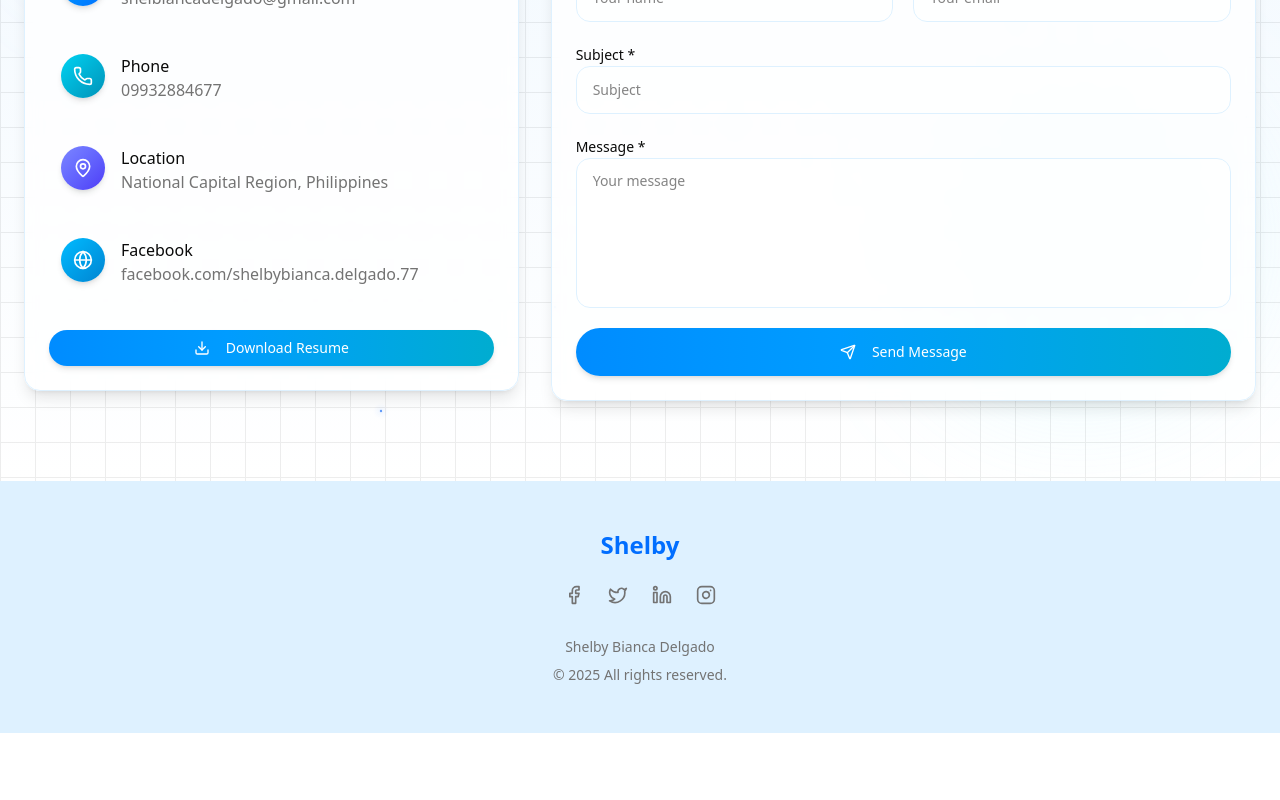
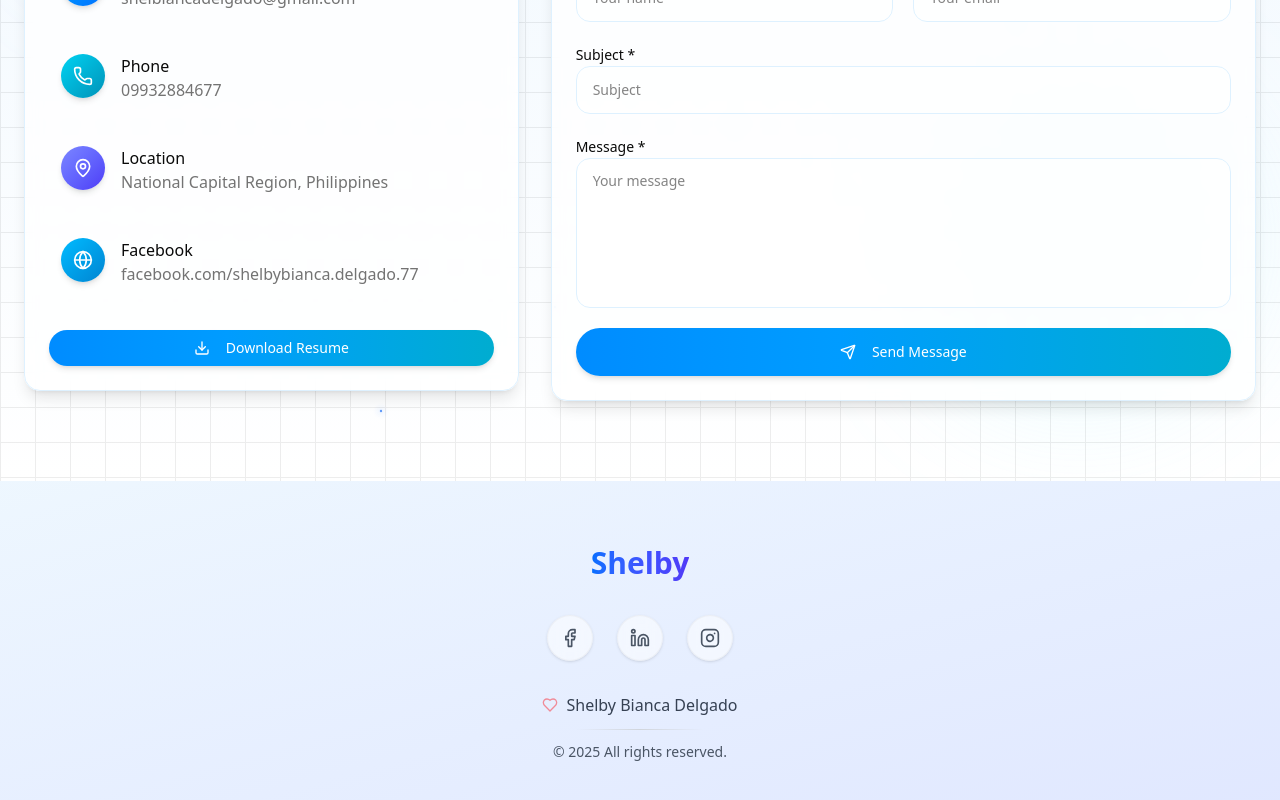
Before and after one commit to Guheil/milabs-portfolio, a Next.js app: page / in a window 1280 px wide. Shown: the part 7124-7924 px from the top of the page. Before the commit the page ends 7857 px from the top, so only its background shows below. Built offline with nearby package versions, Linux system fonts and the light colour scheme.

Commit message:
changed links in footer

```diff
--- a/src/components/footer.tsx
+++ b/src/components/footer.tsx
@@ -2,55 +2,63 @@
 
 import React from "react";
 import Link from "next/link";
-import {  TwitterIcon, LinkedinIcon, InstagramIcon, FacebookIcon } from "lucide-react";
+import {LinkedinIcon, InstagramIcon, FacebookIcon, Heart } from "lucide-react";
 
 export const Footer = () => {
   const currentYear = new Date().getFullYear();
 
+  const socialLinks = [
+    { icon: FacebookIcon, label: "Facebook", href: "https://www.facebook.com/shelbybianca.delgado.77" },
+    { icon: LinkedinIcon, label: "LinkedIn", href: "https://www.linkedin.com/in/shelby-bianca-delgado-95935437a/" },
+    { icon: InstagramIcon, label: "Instagram", href: "#" },
+  ];
+
   return (
-    <footer className="bg-blue-100 dark:bg-blue-950 py-12 w-full">
+    <footer className="bg-gradient-to-br from-blue-50 to-indigo-100 dark:from-blue-950 dark:to-indigo-950 py-16 w-full">
       <div className="container mx-auto px-4 md:px-6 max-w-7xl">
-        <div className="flex flex-col items-center">
-          <Link href="#" className="text-2xl font-bold text-blue-600 dark:text-blue-400 mb-6">
+        <div className="flex flex-col items-center space-y-8">
+          {/* Logo/Brand */}
+          <Link
+            href="#"
+            className="group text-3xl font-bold bg-gradient-to-r from-blue-600 to-indigo-600 dark:from-blue-400 dark:to-indigo-400 bg-clip-text text-transparent hover:scale-105 transition-transform duration-300"
+          >
             Shelby
+            <div className="w-0 group-hover:w-full h-0.5 bg-gradient-to-r from-blue-600 to-indigo-600 dark:from-blue-400 dark:to-indigo-400 transition-all duration-300 mx-auto"></div>
           </Link>
 
-          <div className="flex space-x-6 mb-8">
-            <Link
-              href="#"
-              className="text-muted-foreground hover:text-blue-600 dark:hover:text-blue-400 transition-colors"
-            >
-              <FacebookIcon className="w-5 h-5" />
-              <span className="sr-only">Facebook</span>
-            </Link>
-            <Link
-              href="#"
-              className="text-muted-foreground hover:text-blue-600 dark:hover:text-blue-400 transition-colors"
-            >
-              <TwitterIcon className="w-5 h-5" />
-              <span className="sr-only">Twitter</span>
-            </Link>
-            <Link
-              href="#"
-              className="text-muted-foreground hover:text-blue-600 dark:hover:text-blue-400 transition-colors"
-            >
-              <LinkedinIcon className="w-5 h-5" />
-              <span className="sr-only">LinkedIn</span>
-            </Link>
-            <Link
-              href="#"
-              className="text-muted-foreground hover:text-blue-600 dark:hover:text-blue-400 transition-colors"
-            >
-              <InstagramIcon className="w-5 h-5" />
-              <span className="sr-only">Instagram</span>
-            </Link>
+          {/* Social Links */}
+          <div className="flex space-x-6">
+            {socialLinks.map(({ icon: Icon, label, href }) => (
+              <Link
+                key={label}
+                href={href}
+                className="group relative p-3 rounded-full bg-white/50 dark:bg-gray-800/50 backdrop-blur-sm border border-gray-200/50 dark:border-gray-700/50 text-gray-600 dark:text-gray-400 hover:text-white hover:bg-gradient-to-r hover:from-blue-500 hover:to-indigo-500 hover:border-transparent hover:scale-110 transition-all duration-300 shadow-sm hover:shadow-lg"
+                aria-label={label}
+              >
+                <Icon className="w-5 h-5" />
+                <span className="sr-only">{label}</span>
+
+                {/* Tooltip */}
+                <div className="absolute -top-12 left-1/2 transform -translate-x-1/2 px-2 py-1 bg-gray-900 dark:bg-gray-100 text-white dark:text-gray-900 text-xs rounded opacity-0 group-hover:opacity-100 transition-opacity duration-300 pointer-events-none whitespace-nowrap">
+                  {label}
+                  <div className="absolute top-full left-1/2 transform -translate-x-1/2 w-0 h-0 border-l-4 border-r-4 border-t-4 border-transparent border-t-gray-900 dark:border-t-gray-100"></div>
+                </div>
+              </Link>
+            ))}
           </div>
 
-          <div className="text-center text-sm text-muted-foreground">
-            <p className="flex items-center justify-center mb-2">
-              Shelby Bianca Delgado
+          {/* Copyright and Name */}
+          <div className="text-center space-y-3">
+            <div className="flex items-center justify-center gap-2 text-gray-700 dark:text-gray-300">
+              <Heart className="w-4 h-4 text-red-500 animate-pulse" />
+              <span className="font-medium">Shelby Bianca Delgado</span>
+            </div>
+
+            <div className="h-px w-32 bg-gradient-to-r from-transparent via-gray-300 dark:via-gray-600 to-transparent mx-auto"></div>
+
+            <p className="text-sm text-gray-600 dark:text-gray-400">
+              &copy; {currentYear} All rights reserved.
             </p>
-            <p>&copy; {currentYear} All rights reserved.</p>
           </div>
         </div>
       </div>
```
